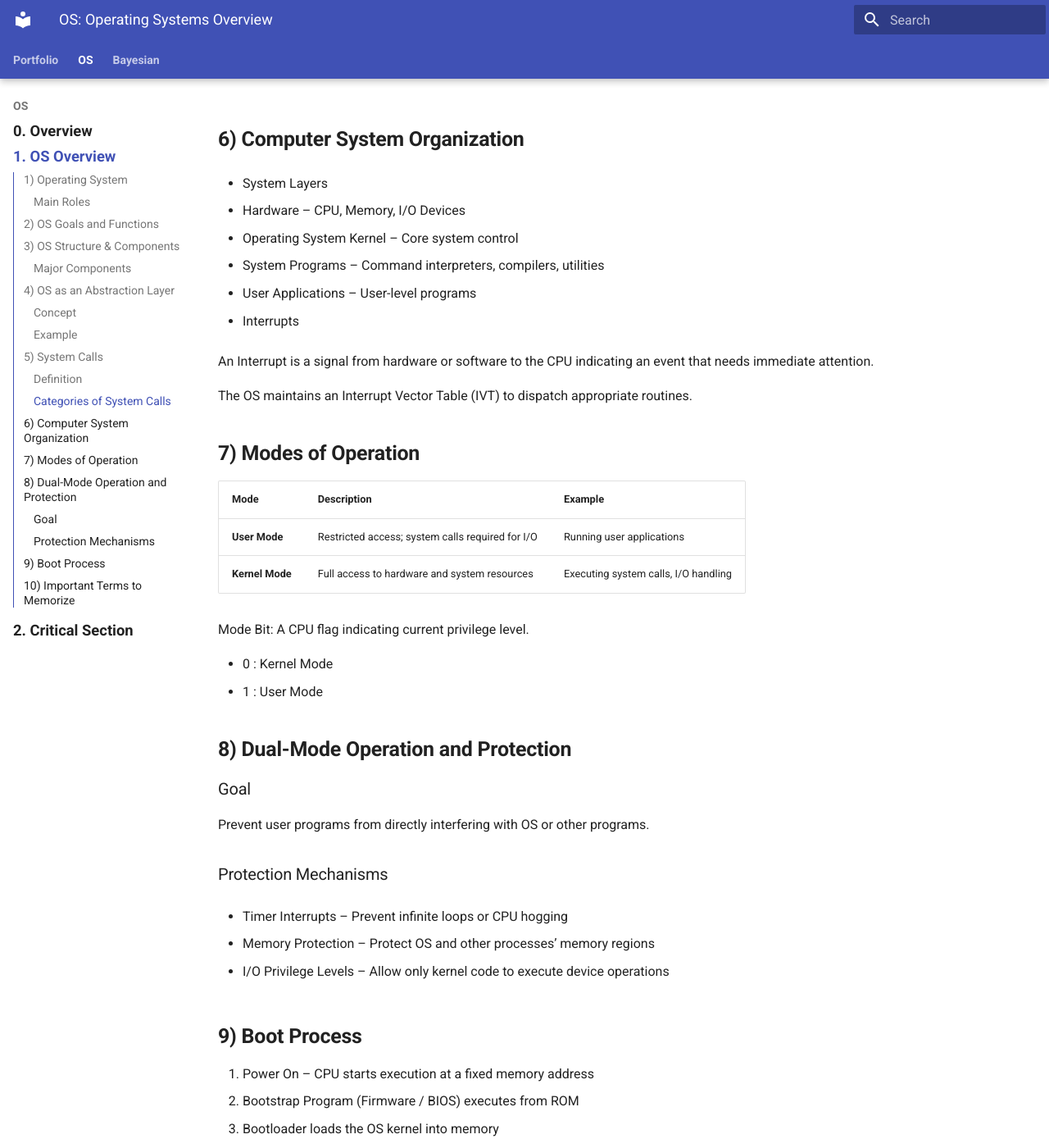
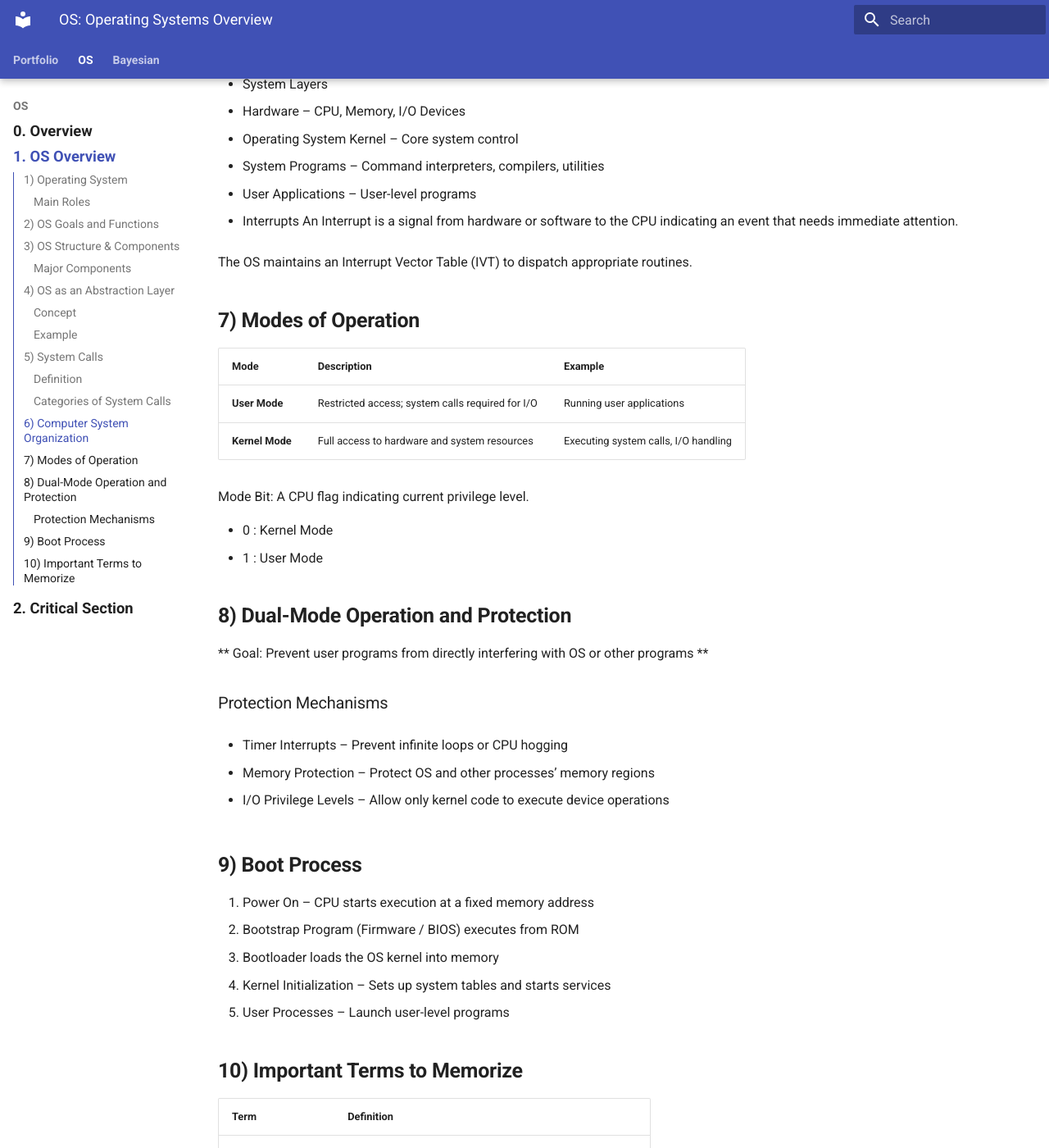
Before and after one commit to Jeongsoo-dev/ML_based_MR_CT_SeriesType_Detection, an MkDocs documentation site: the page built from docs/os/os_overview.md, in a window 1280 px wide and 1400 px high, scrolled down 2527 px. Shown: the whole window at 82% size. Built offline with MkDocs 1.6.1 and Material for MkDocs 9.7.7, drawn with Linux system fonts in a browser that asks for light colours; some of the changed text lies outside the part shown.

Commit message:
Update os_overview.md

````diff
--- a/docs/os/os_overview.md
+++ b/docs/os/os_overview.md
@@ -65,13 +65,6 @@
 ### **Definition**
 A System Call is the interface between a user program and the **OS kernel, allowing programs to request OS services.
 
-```c
-// Example: Linux System Calls
-int fd = open("data.txt", O_RDONLY);
-read(fd, buffer, 128);
-close(fd);
-```
-
 ### Categories of System Calls
 
 | Category                    | Example                 | Description                              |
@@ -84,14 +77,12 @@
 
 ## **6) Computer System Organization**
 - System Layers
-
 1. Hardware – CPU, Memory, I/O Devices
 2. Operating System Kernel – Core system control
 3. System Programs – Command interpreters, compilers, utilities
 4. User Applications – User-level programs
 
 - Interrupts
-
 An Interrupt is a signal from hardware or software to the CPU indicating an event that needs immediate attention.
 
 The OS maintains an Interrupt Vector Table (IVT) to dispatch appropriate routines.
@@ -108,9 +99,7 @@
 - 1 : User Mode
 
 ## **8) Dual-Mode Operation and Protection**
-### Goal
-
-Prevent user programs from directly interfering with OS or other programs.
+** Goal: Prevent user programs from directly interfering with OS or other programs **
 
 ### Protection Mechanisms
 
````
